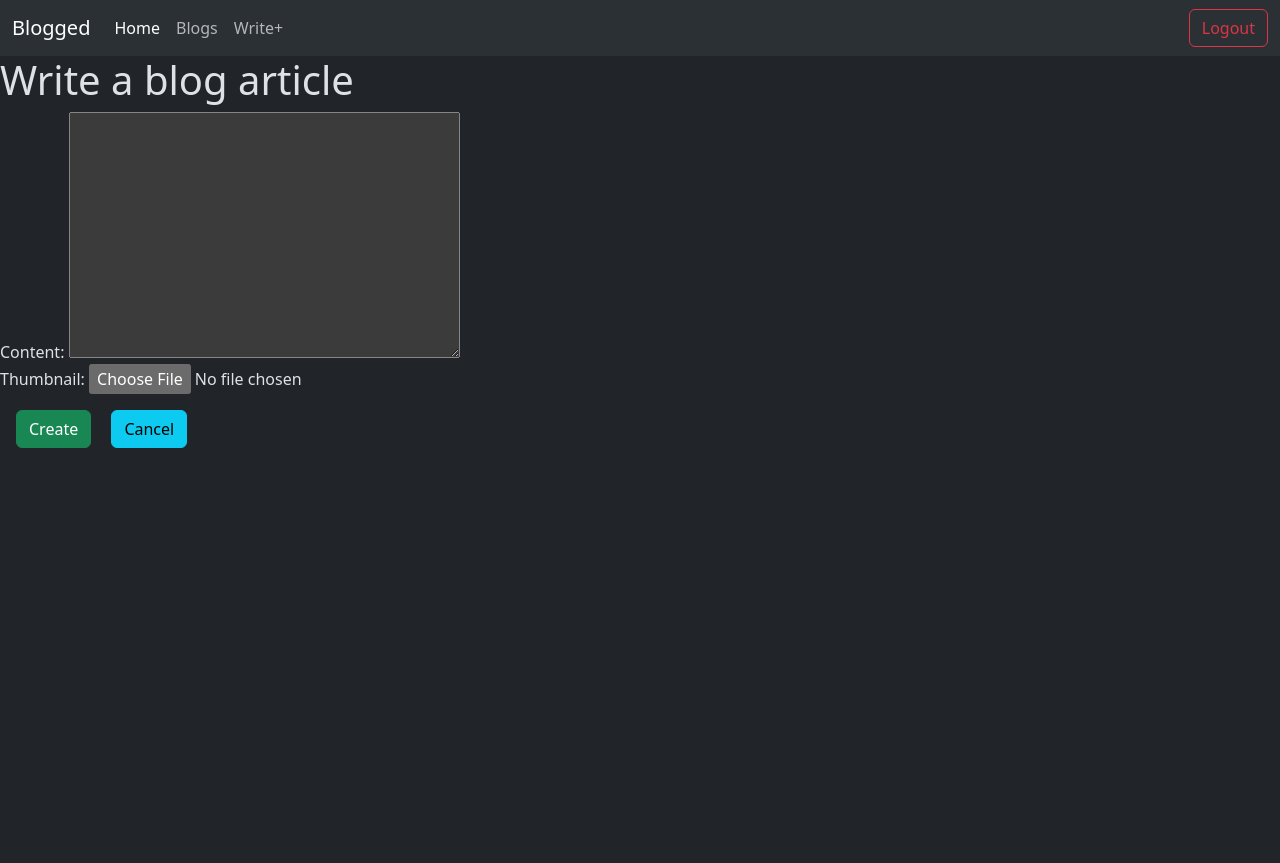
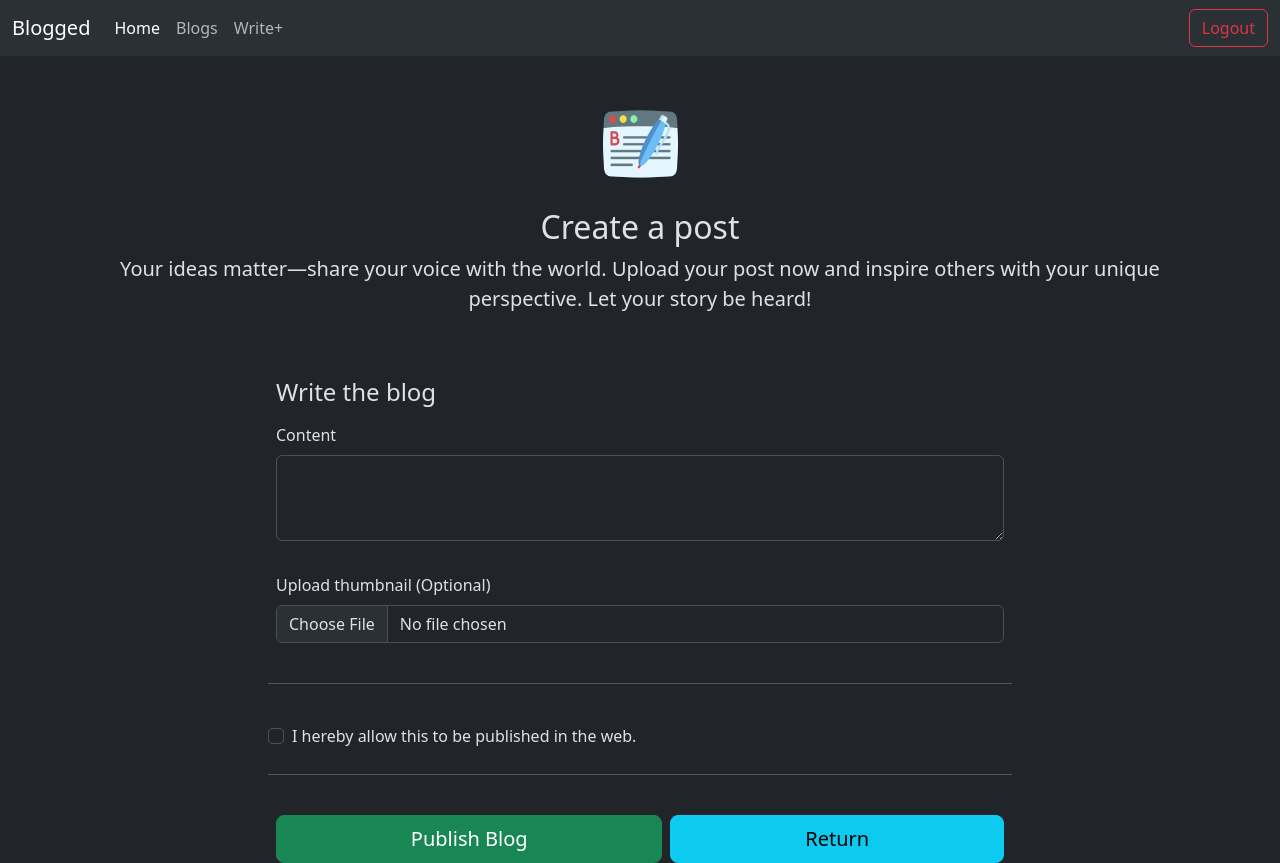
Before and after one commit to Ashmit-1/blog_app, a Django app: page /blog_app/create_post/ in a window 1280 px wide. Before the commit the page ends 448 px from the top, so only its background shows below. Run offline with Django 5.2, Linux system fonts and the light colour scheme; a user stored in the database is signed in; some libraries are stand-ins or nearby versions.

Commit message:
add custom form style for writing a blog

```diff
--- a/blog/blog_app/templates/blog_app/post_form.html
+++ b/blog/blog_app/templates/blog_app/post_form.html
@@ -1,13 +1,115 @@
 {% extends "base.html" %}
+{% load static %}
 {% block title %}Create Post{% endblock %}
 {% block content %}
-<h1>Write a blog article</h1>
-<form method="post" enctype="multipart/form-data">
+
+{% comment %} <form method="post" enctype="multipart/form-data">
     {% csrf_token %}
     {{form}}
     <button type="submit" class="btn btn-success ms-3">
         {% if form.instance.pk %}Edit {% else %}Create{% endif %}
     </button>
     <a class="btn btn-info m-3" href="{% url "blog" %}" role="button">Cancel</a>
-</form>
+</form> {% endcomment %}
+
+
+<div class="container">
+   <main>
+      <div class="py-5 text-center">
+         <img class="d-block mx-auto mb-4" src="{% static "blog_create.png" %}" alt="" width="75" height="80">
+         <h1 class="h2">Create a post</h1>
+         <p class="lead">Your ideas matter—share your voice with the world. Upload your post now and inspire others with your unique perspective. Let your story be heard!</p>
+      </div>
+      <div class="row g-5 justify-content-center">
+
+         <div class="col-md-7 col-lg-8">
+            <h4 class="mb-3">Write the blog</h4>
+            <form method="post" enctype="multipart/form-data">
+                {% csrf_token %}
+
+
+                <div class="row g-3">
+
+                   {% if form.non_field_errors %}
+                       {% for error in form.non_field_errors %}
+                           <div class="text-danger small mb-3">{{ error }}</div>
+                       {% endfor %}
+                   {% endif %}
+
+                <div class="mb-3 col-12">
+                    <label for="{{ form.content.id_for_label }}" class="form-label">Content</label>
+                    <textarea
+                        name = "{{ form.content.name }}"
+                        class="form-control"
+                        id="{{ form.content.id_for_label }}"
+                        rows="3"
+                        placeholder=""
+                        required>{{ form.content.value|default_if_none:'' }}</textarea>
+
+                    {% if form.content.errors %}
+                        <div class="text-danger small">{{ form.content.errors.0 }}</div>
+                    {% endif %}
+
+                </div>
+
+                <div class="mb-3 col-12">
+                    <label for="{{ form.thumbnail.id_for_label }}" class="form-label">Upload thumbnail (Optional)</label>
+
+
+                    <input
+                        class="form-control"
+                        name = "{{ form.thumbnail.name }}"
+                        type="file"
+                        id="{{ form.thumbnail.id_for_label }}"
+                        value="{{ form.thumbnail.value|default_if_none:'' }}"
+                        accept="image/*">
+
+                    {% if form.instance.thumbnail %}
+
+                        <div class="mt-2">
+                            <p>Current:
+                                <img src="{{ form.instance.thumbnail.url }}" alt="Current image" class="img-thumbnail" style="max-width: 200px;">
+                            </p>
+                        </div>
+
+                        <div class="form-check mb-2">
+                            <input
+                                class="form-check-input"
+                                type="checkbox"
+                                name="{{ form.thumbnail.name }}-clear"
+                                id="{{ form.thumbnail.name }}-clear_id">
+                            <label class="form-check-label" for="{{ form.thumbnail.name }}-clear_id">
+                                Clear existing image
+                            </label>
+                        </div>
+                    {% endif %}
+
+                    {% if form.thumbnail.errors %}
+                        <div class="text-danger small">{{ form.thumbnail.errors.0 }}</div>
+                    {% endif %}
+
+                </div>
+
+               <hr class="my-4">
+
+               <div class="form-check">
+                    <input type="checkbox" class="form-check-input" id="save-info" required> <label class="form-check-label" for="save-info">I hereby allow this to be published in the web.</label>
+                </div>
+               <hr class="my-4">
+
+                <div class="d-flex flex-wrap gap-2">
+                    <button class="flex-grow-1 btn btn-success btn-lg" type="submit">
+                        {% if form.instance.pk %}Edit{% else %}Publish Blog{% endif %}
+                    </button>
+                    <a href="{% url "blog" %}" class="flex-grow-1 btn btn-info btn-lg">Return</a>
+                </div>
+
+
+            </form>
+         </div>
+      </div>
+   </main>
+</div>
+
+
 {% endblock %}
```
